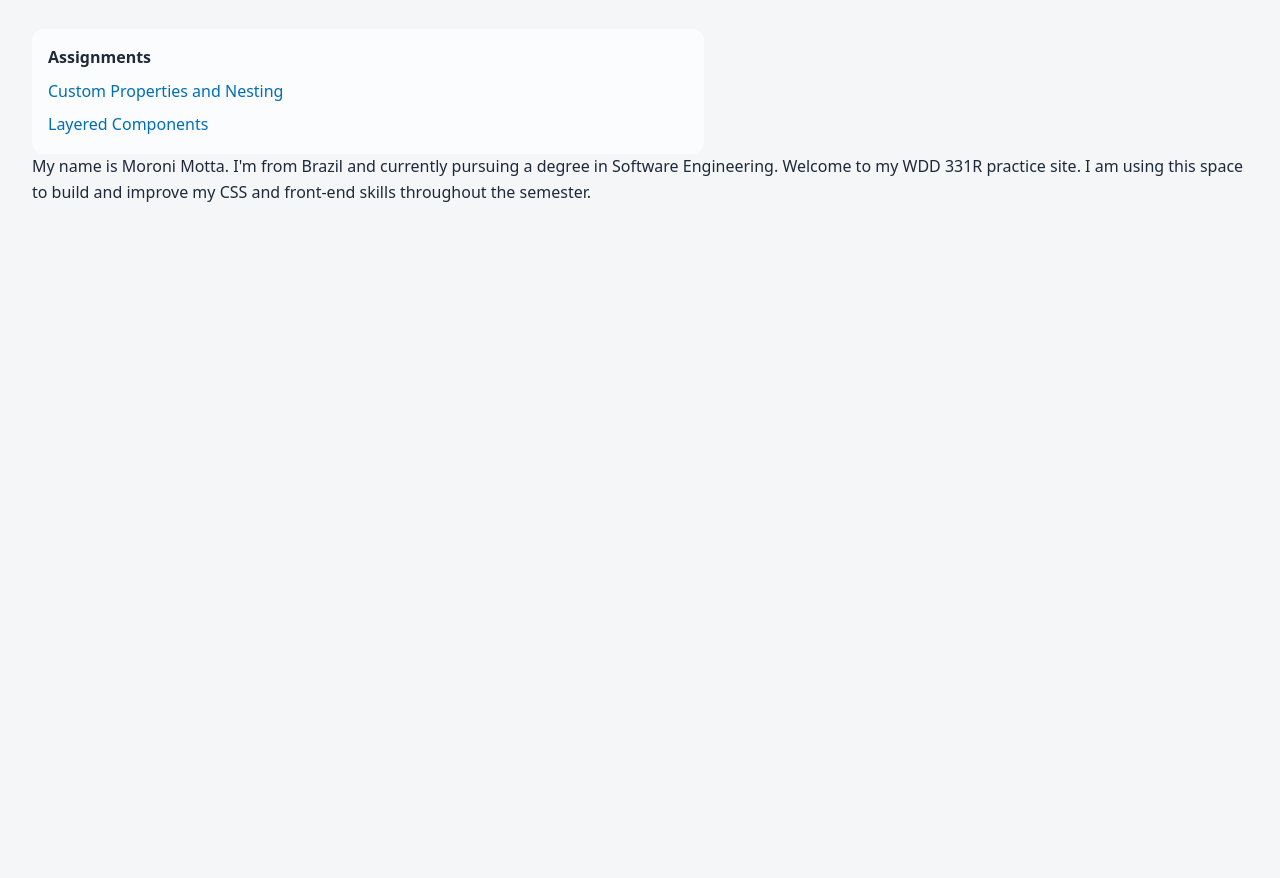
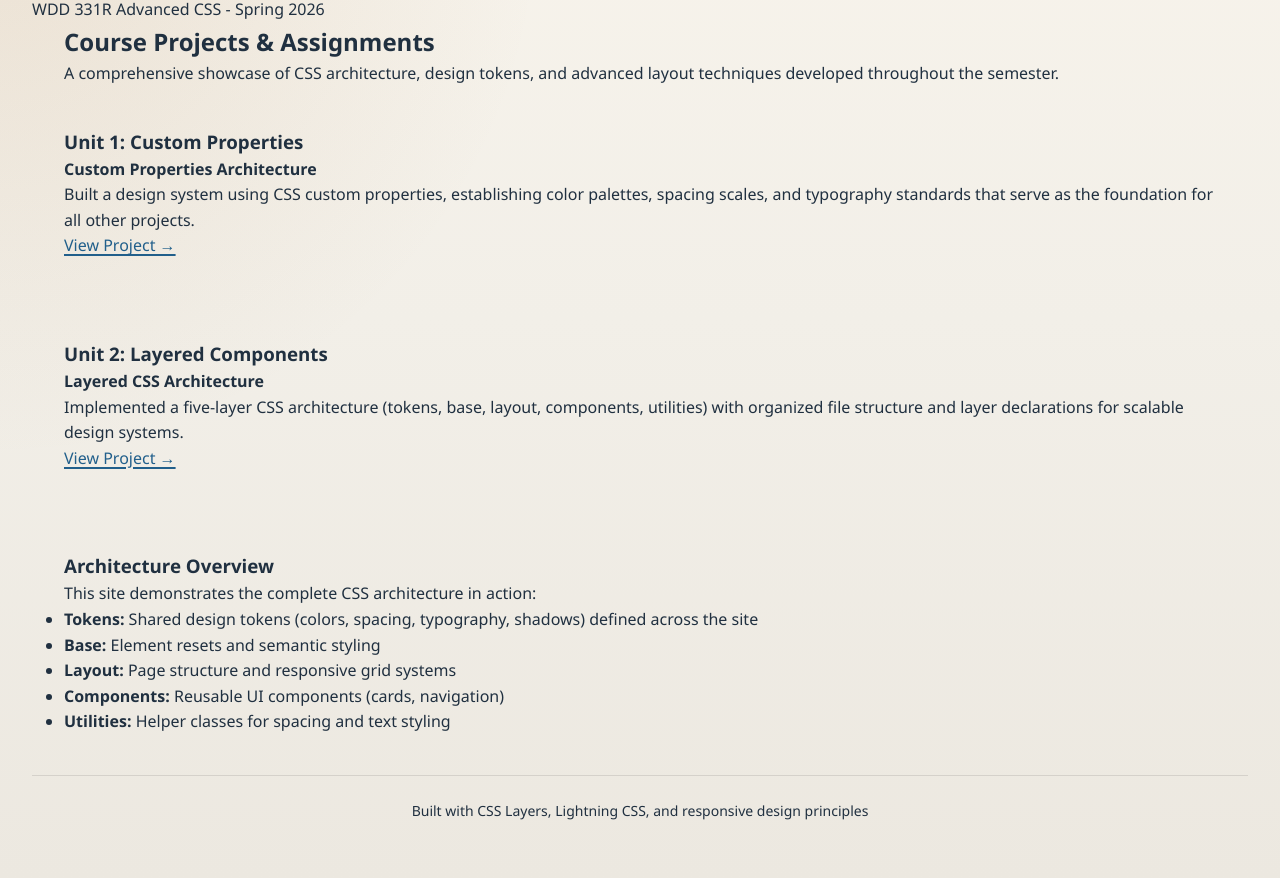
Before and after one commit to moronimotta/wdd331-practice, a website: page index.html in a window 1280 px wide. Shown: the part 86-964 px from the top of the page. Before the commit the page ends 800 px from the top, so only its background shows below. Drawn offline with Linux system fonts and the light colour scheme; files that its build step writes are made by us from their sources.

Commit message:
node init

```diff
--- /dev/null
+++ b/css/base/elements.css
@@ -0,0 +1,52 @@
+@layer base {
+    html,
+    body {
+        min-height: 100%;
+    }
+
+    body {
+        font-family: var(--font-body);
+        font-size: var(--font-size-base);
+        line-height: var(--line-normal);
+        color: var(--color-text);
+        background: radial-gradient(circle at top left, rgba(159, 106, 47, 0.12), transparent 34%), linear-gradient(180deg, #f7f3eb 0%, var(--color-bg) 42%, #ece8e0 100%);
+        padding: clamp(1rem, 2.5vw, 2.5rem);
+    }
+
+    a {
+        color: var(--color-primary);
+        text-decoration-thickness: 0.12em;
+        text-underline-offset: 0.18em;
+        transition: color 0.2s ease;
+    }
+
+    a:hover,
+    a:focus-visible {
+        color: var(--color-primary-hover);
+    }
+
+    h1, h2, h3, h4, h5, h6 {
+        font-family: var(--font-heading);
+        line-height: var(--line-tight);
+        color: var(--color-text);
+    }
+
+    h1 {
+        font-size: clamp(1.75rem, 5vw, 2.5rem);
+        margin-bottom: var(--space-md);
+    }
+
+    h2 {
+        font-size: clamp(1.5rem, 4vw, 2rem);
+        margin-bottom: var(--space-md);
+    }
+
+    h3 {
+        font-size: clamp(1.25rem, 3vw, 1.5rem);
+        margin-bottom: var(--space-sm);
+    }
+
+    p {
+        margin-bottom: var(--space-md);
+    }
+}
--- /dev/null
+++ b/css/base/reset.css
@@ -0,0 +1,9 @@
+@layer base {
+    *,
+    *::before,
+    *::after {
+        box-sizing: border-box;
+        margin: 0;
+        padding: 0;
+    }
+}
--- /dev/null
+++ b/css/components/cards.css
@@ -0,0 +1,25 @@
+@layer components {
+    .assignment-card {
+        background: var(--color-surface);
+        border: 1px solid rgba(0, 0, 0, 0.1);
+        border-radius: var(--radius-lg);
+        padding: var(--space-md);
+        display: grid;
+        gap: var(--space-sm);
+        box-shadow: var(--shadow-sm);
+        transition: transform 140ms ease, box-shadow 140ms ease;
+    }
+
+    .assignment-card h3 {
+        font-size: 1.25rem;
+    }
+
+    .assignment-card p {
+        color: var(--color-text-muted);
+    }
+
+    .assignment-card:hover {
+        transform: translateY(-4px);
+        box-shadow: var(--shadow-lg);
+    }
+}
--- /dev/null
+++ b/css/layout/primary.css
@@ -0,0 +1,27 @@
+@layer layout {
+    .site-shell {
+        width: min(100% - (var(--space-md) * 2), var(--content-max));
+        margin-inline: auto;
+        padding-block: clamp(var(--space-lg), 4vw, var(--space-2xl));
+        display: grid;
+        gap: var(--space-xl);
+    }
+
+    .hero {
+        display: grid;
+        gap: var(--space-md);
+    }
+
+    .hero p {
+        max-width: 62ch;
+        color: var(--color-text-muted);
+        font-size: 1.125rem;
+    }
+
+    main {
+        width: min(100%, var(--content-width));
+        margin-inline: auto;
+        display: grid;
+        gap: var(--space-xl);
+    }
+}
--- a/css/main.css
+++ b/css/main.css
@@ -1,63 +1,14 @@
-*,
-*::before,
-*::after {
-    box-sizing: border-box;
-    margin: 0;
-    padding: 0;
-}
+@layer tokens, base, layout, components, utilities;
 
-:root {
-    --color-bg: #f4f6f8;
-    --color-text: #1e293b;
-    --color-primary: #006eb6;
-    --color-primary-hover: #004f7f;
-    --space-sm: 0.5rem;
-    --space-md: 1rem;
-    --space-lg: 2rem;
-    --font-body: system-ui, -apple-system, sans-serif;
-}
+@import url("tokens/colors.css") layer(tokens);
+@import url("tokens/variables.css") layer(tokens);
 
-body {
-    font-family: var(--font-body);
-    color: var(--color-text);
-    background-color: var(--color-bg);
-    line-height: 1.6;
-    padding: var(--space-lg);
-}
+@import url("base/reset.css") layer(base);
+@import url("base/elements.css") layer(base);
 
-nav {
-    margin-top: var(--space-lg);
-    padding: var(--space-md);
-    border-radius: 0.75rem;
-    background: rgba(255, 255, 255, 0.7);
-    max-width: 42rem;
+@import url("layout/primary.css") layer(layout);
 
-    h2 {
-        font-size: 1rem;
-        margin-bottom: var(--space-sm);
-    }
+@import url("components/nav.css") layer(components);
+@import url("components/cards.css") layer(components);
 
-    ul {
-        list-style: none;
-        display: grid;
-        gap: var(--space-sm);
-    }
-
-    a {
-        color: var(--color-primary);
-        text-decoration: none;
-
-        &:hover {
-            color: var(--color-primary-hover);
-            text-decoration: underline;
-        }
-    }
-}
-
-a {
-    color: var(--color-primary);
-}
-
-a:hover {
-    color: var(--color-primary-hover);
-}
+@import url("utilities/utilities.css") layer(utilities);
--- /dev/null
+++ b/css/tokens/colors.css
@@ -0,0 +1,14 @@
+@layer tokens {
+    :root {
+        --color-bg: #f2efe8;
+        --color-surface: #fffaf3;
+        --color-surface-strong: #ffffff;
+        --color-text: #203040;
+        --color-text-muted: #617187;
+        --color-primary: #215f8b;
+        --color-primary-hover: #0f3d59;
+        --color-accent: #9f6a2f;
+        --color-accent-soft: #f1dcc0;
+    --color-border: rgba(32, 48, 64, 0.14);
+    --color-ring: rgba(33, 95, 139, 0.28);
+}
--- /dev/null
+++ b/css/tokens/variables.css
@@ -0,0 +1,29 @@
+@layer tokens {
+    :root {
+        --space-xs: 0.25rem;
+        --space-sm: 0.5rem;
+        --space-md: 1rem;
+        --space-lg: 1.5rem;
+        --space-xl: 2.5rem;
+        --space-2xl: 4rem;
+
+        --font-body: "Aptos", "Segoe UI", sans-serif;
+        --font-heading: "Georgia", serif;
+        --font-size-base: 1rem;
+        --line-tight: 1.2;
+        --line-normal: 1.6;
+        --line-relaxed: 1.75;
+
+        --radius-sm: 0.25rem;
+        --radius-md: 0.5rem;
+        --radius-lg: 1.1rem;
+        --radius-pill: 999px;
+
+        --shadow-sm: 0 1px 2px rgba(0, 0, 0, 0.04);
+        --shadow-md: 0 4px 6px rgba(0, 0, 0, 0.07);
+        --shadow-lg: 0 10px 15px rgba(0, 0, 0, 0.1);
+        --shadow-card: 0 18px 40px rgba(32, 48, 64, 0.12);
+
+        --content-width: 72rem;
+    }
+}
--- /dev/null
+++ b/css/utilities/utilities.css
@@ -0,0 +1,15 @@
+@layer utilities {
+    .stack-sm {
+        display: grid;
+        gap: var(--space-sm);
+    }
+
+    .stack-md {
+        display: grid;
+        gap: var(--space-md);
+    }
+
+    .text-muted {
+        color: var(--color-text-muted);
+    }
+}
--- a/index.html
+++ b/index.html
@@ -3,33 +3,58 @@
 <head>
     <meta charset="utf-8">
     <meta name="viewport" content="width=device-width, initial-scale=1.0">
-    <title>Moroni Motta - Practice Site</title>
-    <link rel="stylesheet" href="css/main.css">
+    <title>Moroni Motta - WDD 331R Advanced CSS</title>
+    <link rel="stylesheet" href="dist/styles.css">
 </head>
 <body>
-    <header>
+    <header class="site-header">
         <h1>Moroni Motta</h1>
+        <p class="text-muted">WDD 331R Advanced CSS - Spring 2026</p>
     </header>
-    <nav>
-        <h2>Assignments</h2>
-        <ul>
-            <li>
-                <a href="unit-1/custom-properties/index.html">
-                    Custom Properties and Nesting
-                </a>
-            </li>
-            <li>
-                <a href="unit-2/layered-components/index.html">
-                    Layered Components
-                </a>
-            </li>
-        </ul>
-    </nav>
+
     <main>
-        <p>
-            My name is Moroni Motta. I'm from Brazil and currently pursuing a degree in Software Engineering. Welcome to my WDD 331R practice site. I am using this space to build and improve
-            my CSS and front-end skills throughout the semester.
-        </p>
+        <section class="hero stack-md">
+            <h2>Course Projects & Assignments</h2>
+            <p>A comprehensive showcase of CSS architecture, design tokens, and advanced layout techniques developed throughout the semester.</p>
+        </section>
+
+        <section class="card-group">
+            <h3>Unit 1: Custom Properties</h3>
+            <div class="cards">
+                <article class="assignment-card">
+                    <h4>Custom Properties Architecture</h4>
+                    <p>Built a design system using CSS custom properties, establishing color palettes, spacing scales, and typography standards that serve as the foundation for all other projects.</p>
+                    <a href="unit-1/custom-properties/index.html">View Project →</a>
+                </article>
+            </div>
+        </section>
+
+        <section class="card-group">
+            <h3>Unit 2: Layered Components</h3>
+            <div class="cards">
+                <article class="assignment-card">
+                    <h4>Layered CSS Architecture</h4>
+                    <p>Implemented a five-layer CSS architecture (tokens, base, layout, components, utilities) with organized file structure and layer declarations for scalable design systems.</p>
+                    <a href="unit-2/layered-components/index.html">View Project →</a>
+                </article>
+            </div>
+        </section>
+
+        <section class="card-group">
+            <h3>Architecture Overview</h3>
+            <p class="text-muted">This site demonstrates the complete CSS architecture in action:</p>
+            <ul class="stack-md">
+                <li><strong>Tokens:</strong> Shared design tokens (colors, spacing, typography, shadows) defined across the site</li>
+                <li><strong>Base:</strong> Element resets and semantic styling</li>
+                <li><strong>Layout:</strong> Page structure and responsive grid systems</li>
+                <li><strong>Components:</strong> Reusable UI components (cards, navigation)</li>
+                <li><strong>Utilities:</strong> Helper classes for spacing and text styling</li>
+            </ul>
+        </section>
     </main>
+
+    <footer style="text-align: center; margin-top: var(--space-2xl); padding: var(--space-lg) 0; border-top: 1px solid rgba(0,0,0,0.1); color: var(--color-text-muted); font-size: 0.875rem;">
+        <p>Built with CSS Layers, Lightning CSS, and responsive design principles</p>
+    </footer>
 </body>
 </html>
```
Also changed, not shown: build.js (added, +23 -0 lines), css/components/nav.css (added, +26 -0 lines), package.json (added, +26 -0 lines), .github/workflows/deploy-website.yml, README.md, 2 other files.
